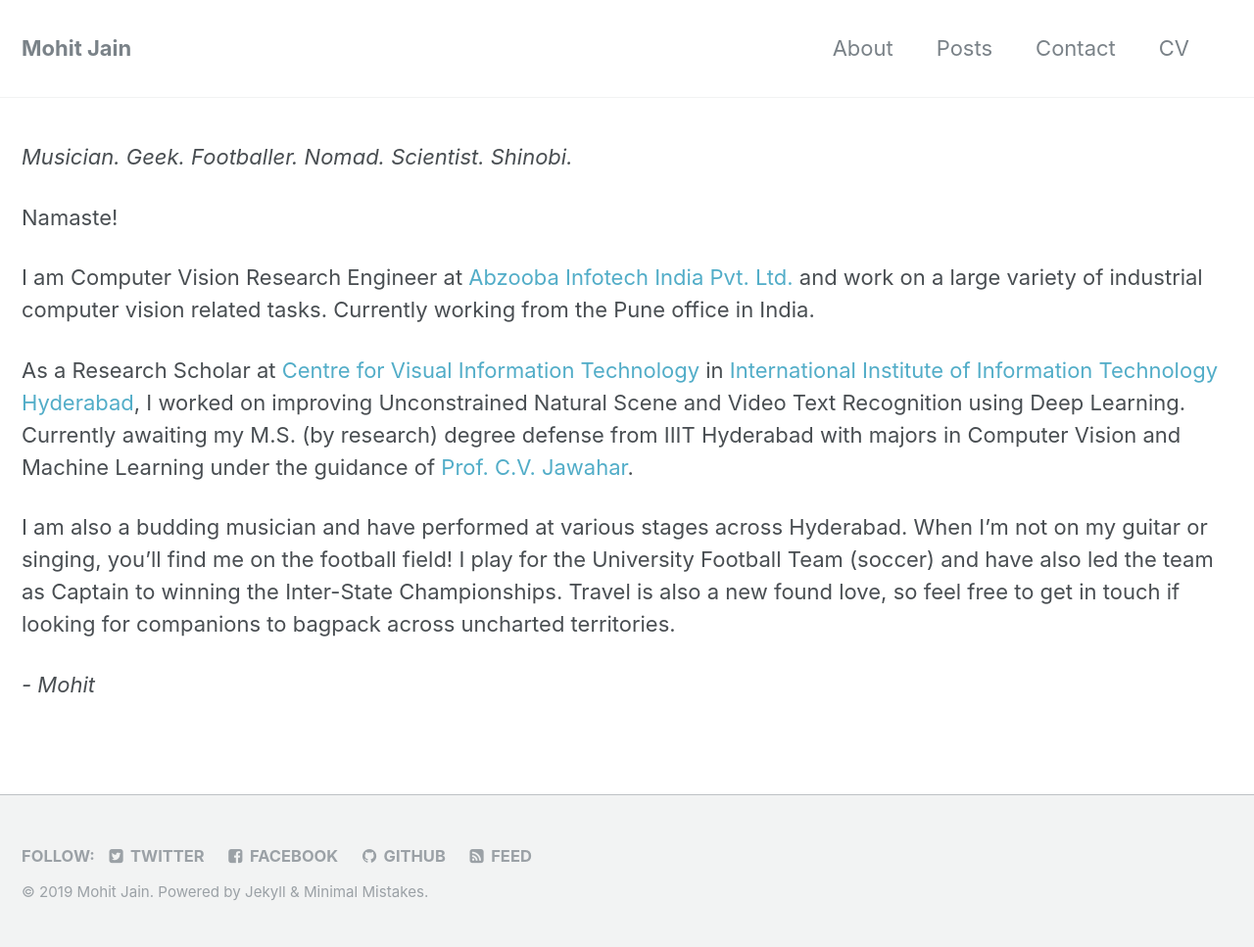
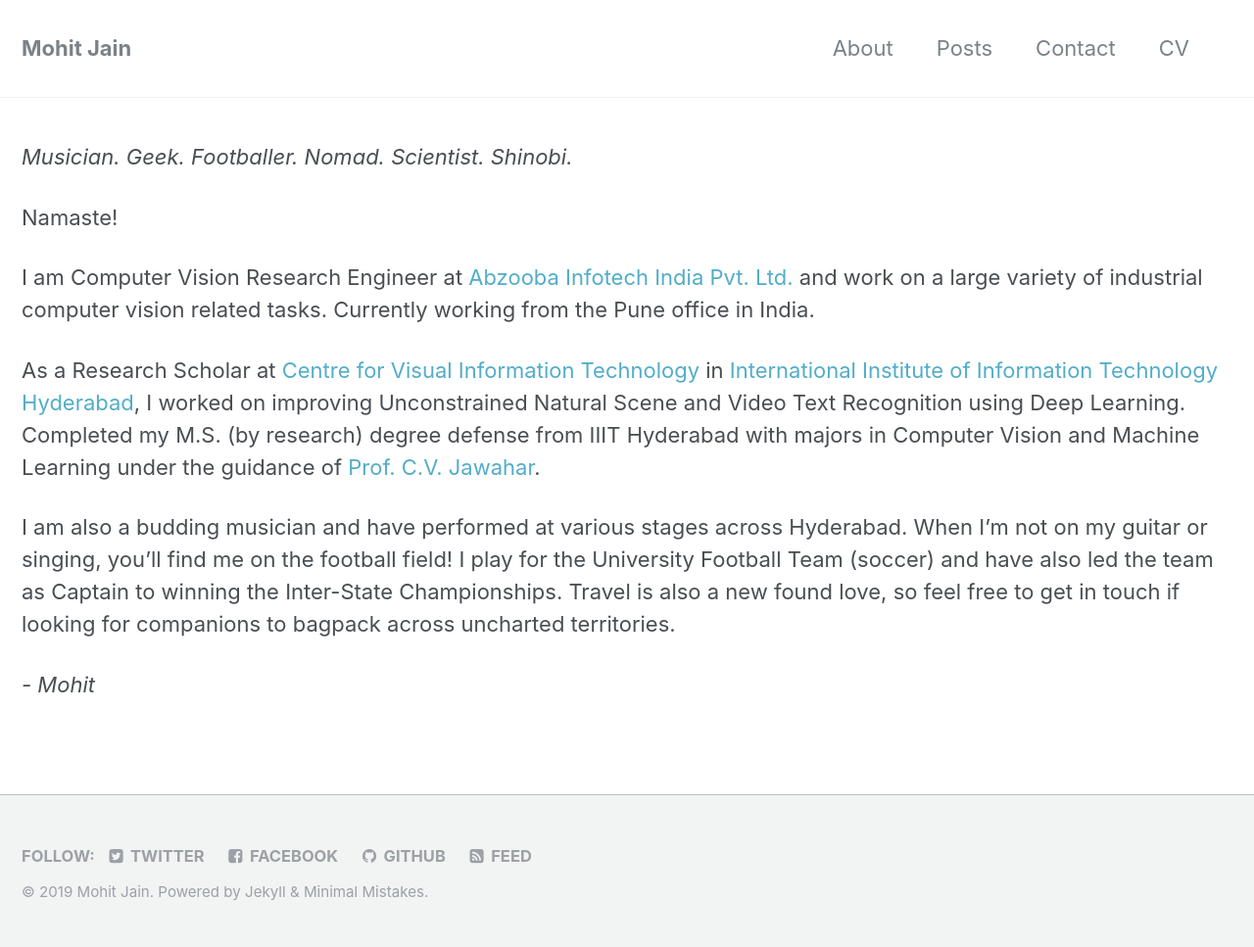
Before and after one commit to NightFury13/nightfury13.github.io, a Jekyll site: the page built from _pages/about.md, in a window 1280 px wide. Shown: the whole page at 98% size. Built offline with Jekyll 4.4.1, drawn with Linux system fonts in a browser that asks for light colours.

Commit message:
updating about page

```diff
--- a/_pages/about.md
+++ b/_pages/about.md
@@ -10,7 +10,7 @@ Namaste!
 
 I am Computer Vision Research Engineer at [Abzooba Infotech India Pvt. Ltd.](http://www.abzooba.com/) and work on a large variety of industrial computer vision related tasks. Currently working from the Pune office in India.
 
-As a Research Scholar at [Centre for Visual Information Technology](http://cvit.iiit.ac.in/) in [International Institute of Information Technology Hyderabad](https://iiit.ac.in/), I worked on improving Unconstrained Natural Scene and Video Text Recognition using Deep Learning. Currently awaiting my M.S. (by research) degree defense from IIIT Hyderabad with majors in Computer Vision and Machine Learning under the guidance of [Prof. C.V. Jawahar](http://cvit.iiit.ac.in/people/faculty/people/faculty/cvit-faculty/jawahar).
+As a Research Scholar at [Centre for Visual Information Technology](http://cvit.iiit.ac.in/) in [International Institute of Information Technology Hyderabad](https://iiit.ac.in/), I worked on improving Unconstrained Natural Scene and Video Text Recognition using Deep Learning. Completed my M.S. (by research) degree defense from IIIT Hyderabad with majors in Computer Vision and Machine Learning under the guidance of [Prof. C.V. Jawahar](http://cvit.iiit.ac.in/people/faculty/people/faculty/cvit-faculty/jawahar).
 
 I am also a budding musician and have performed at various stages across Hyderabad. When I'm not on my guitar or singing, you'll find me on the football field! I play for the University Football Team (soccer) and have also led the team as Captain to winning the Inter-State Championships. Travel is also a new found love, so feel free to get in touch if looking for companions to bagpack across uncharted territories.
 
```
